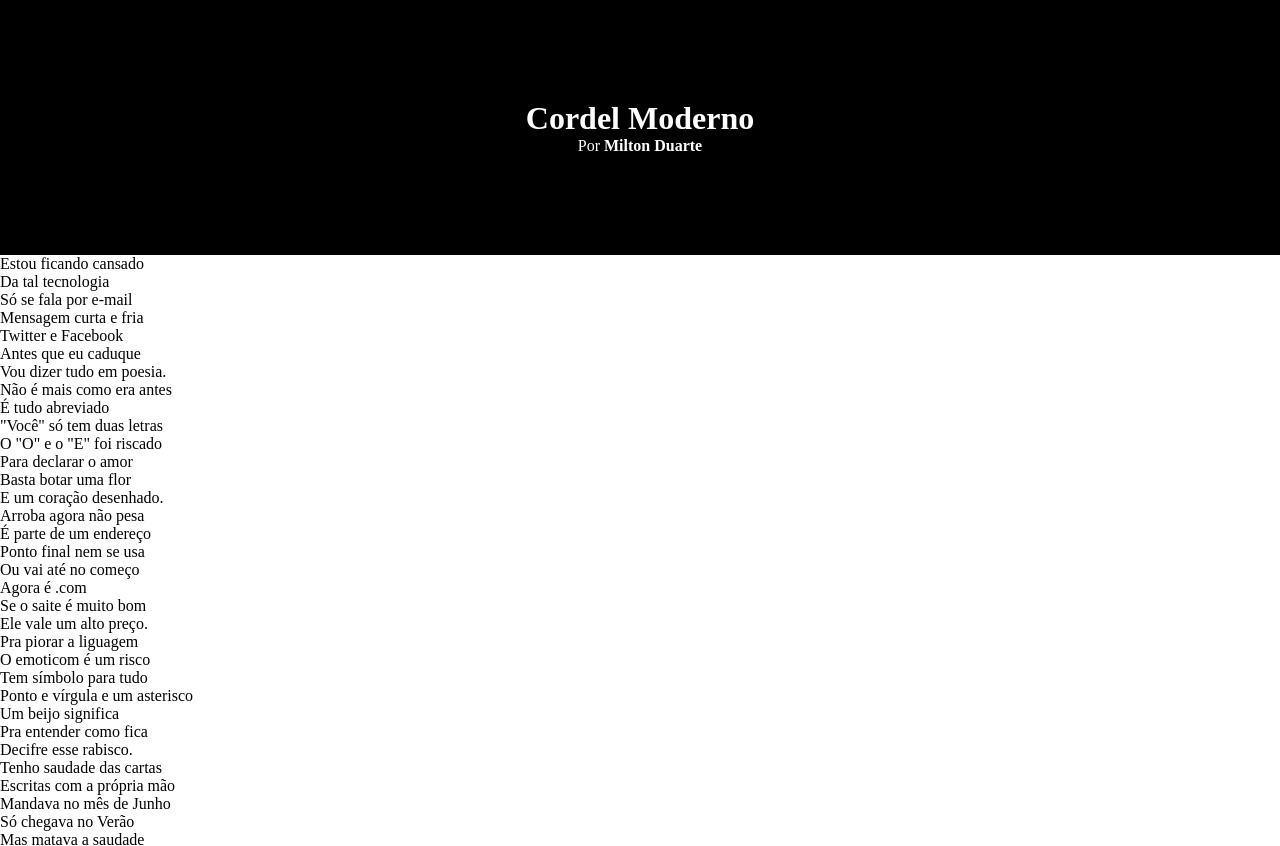
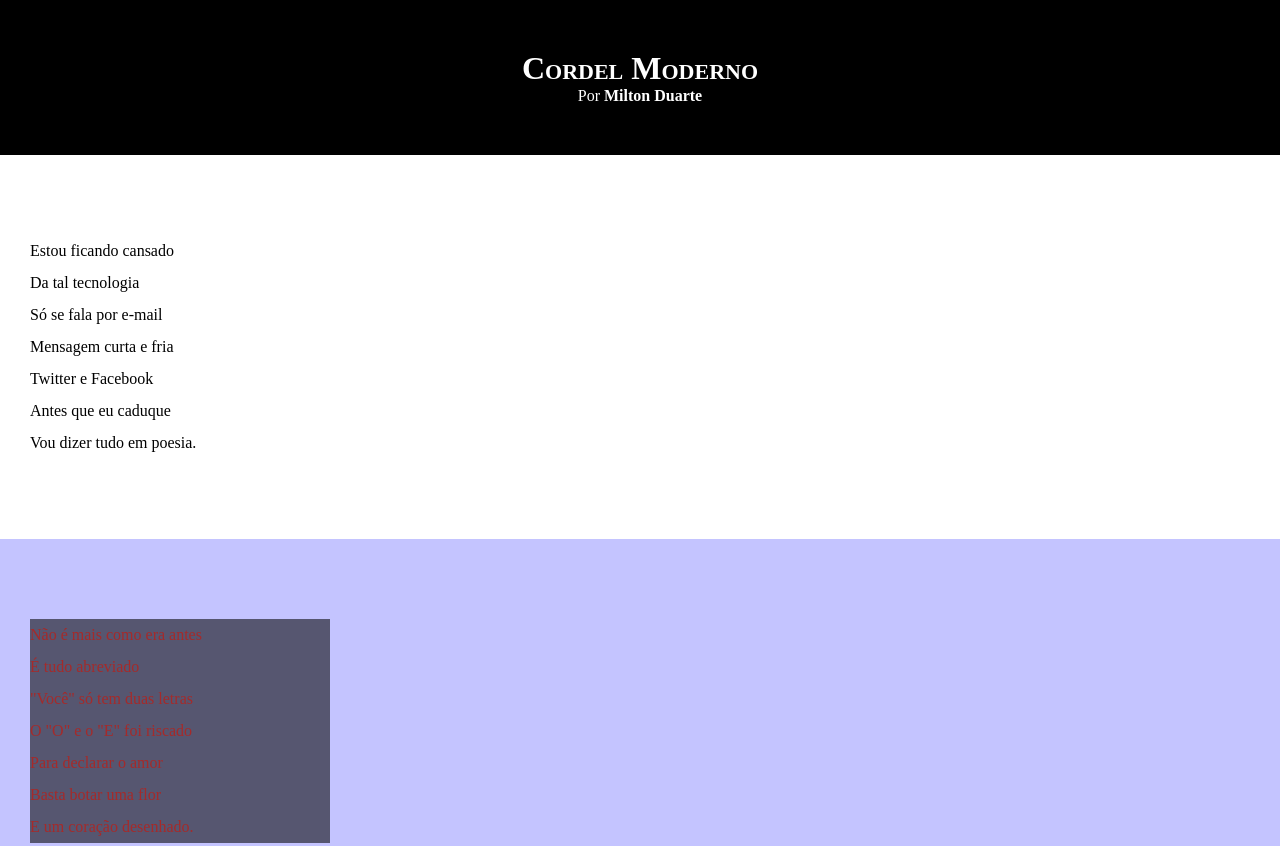
Before and after one commit to GerardoRodrigues/pratica-html-css-2, a plain HTML site: page index.html in a window 1280 px wide. Shown: the top 846 px of the page. Drawn offline with Linux system fonts and the light colour scheme.

Commit message:
Atualizacao style.css

```diff
--- a/style.css
+++ b/style.css
@@ -8,15 +8,17 @@
 header{
     background-color: black;
     text-align: center;
-    padding: 100px;
 }
 
 header h1{
     color: white;
+    padding-top: 50px;
+    font-variant: small-caps;
 }
 
 header p{
     color: white;
+    padding-bottom: 50px;
 }
 
 header p > a{
@@ -27,6 +29,28 @@ header p > a{
 
 header p > a:hover{
     text-decoration: underline;
+}
+
+section{
+    padding-top: 10vh;
+    padding-bottom: 10vh;
+    line-height: 2em;
+    padding-left: 30px;
+}
+
+section.normal{
+    background-color: white;
+    color: black;
+}
+
+section.imagem{
+    background-color: rgba(0, 0, 255, 0.233);
+    color: brown;
+}
+
+section.imagem > p {
+    background-color: rgba(0, 0, 0, 0.562);
+    width: 300px;
 }
 
 footer{
```
